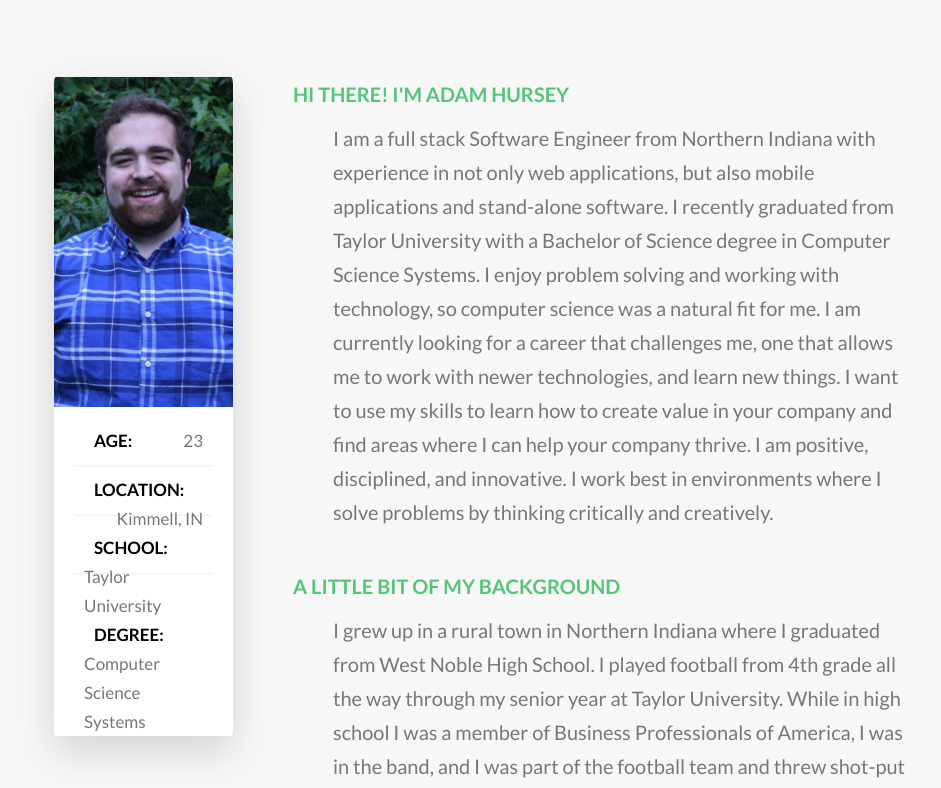
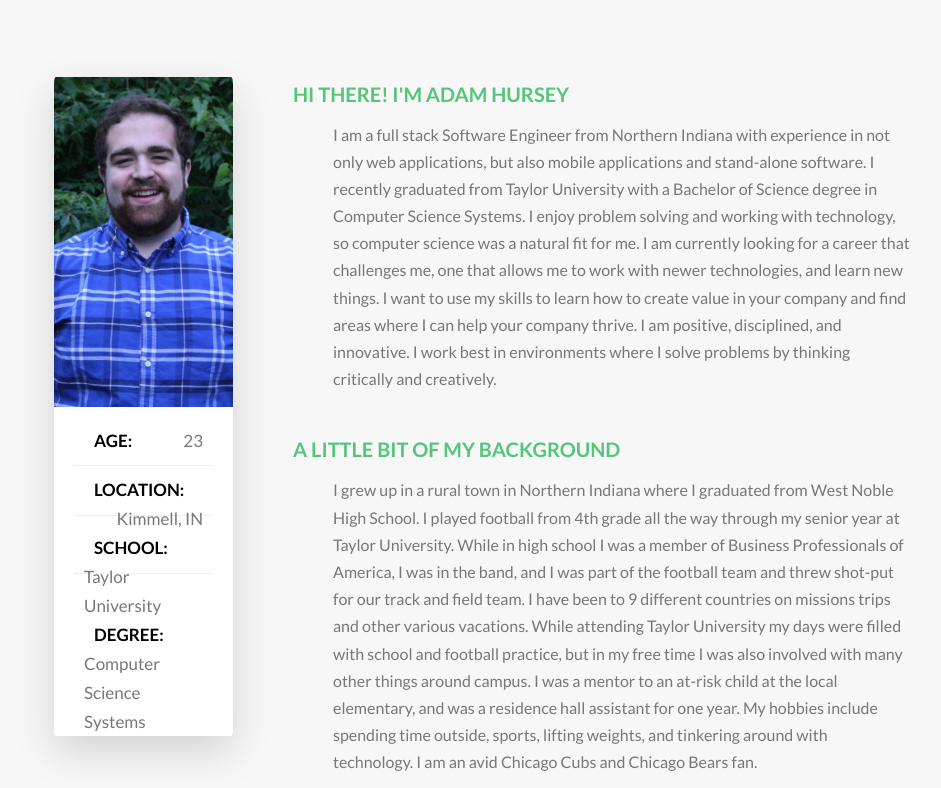
Before and after one commit to adamhursey/MySite, a website: page index.html in a window 1280 px wide. Shown: the part 893-1681 px from the top of the page, without its empty margins (138-1079 px from the left). Drawn offline with Linux system fonts and the light colour scheme.

Commit message:
changed font size of about me section content

```diff
--- a/sass/base/_typography.scss
+++ b/sass/base/_typography.scss
@@ -129,7 +129,7 @@ body {
 }
 
 .paragraph {
-   font-size: 2rem;
+   font-size: $default-font-size;
    padding: 1rem 4rem;
 
    &:not(:last-child) {
```
Also changed, not shown: css/main.css.
